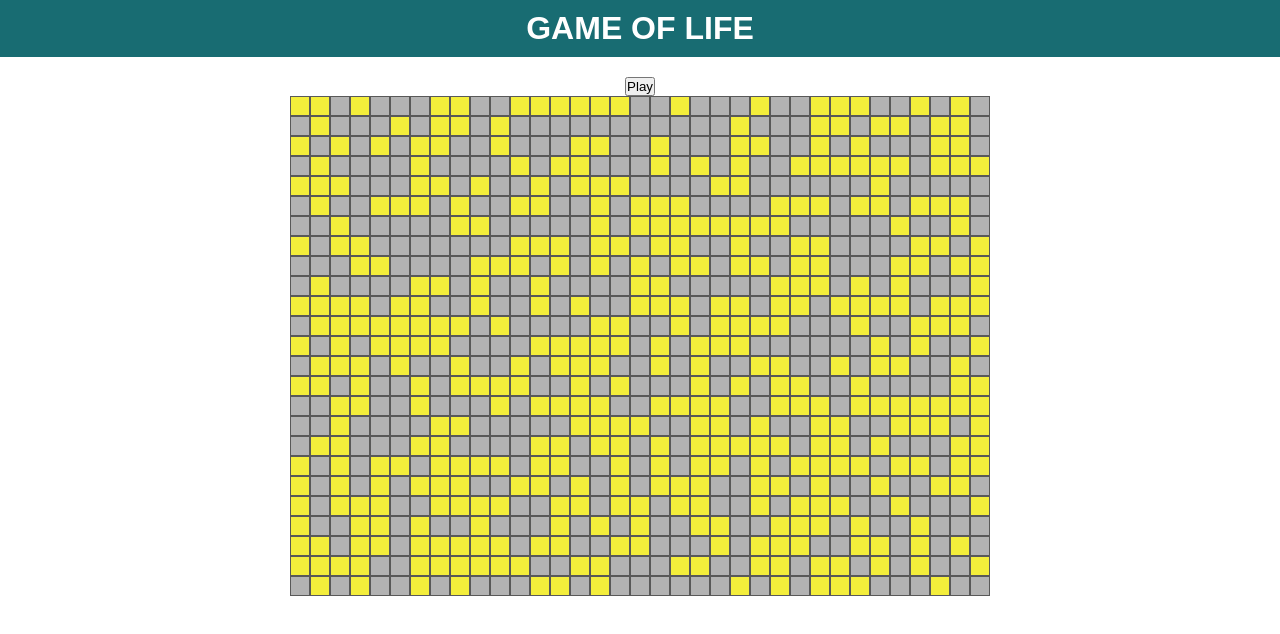
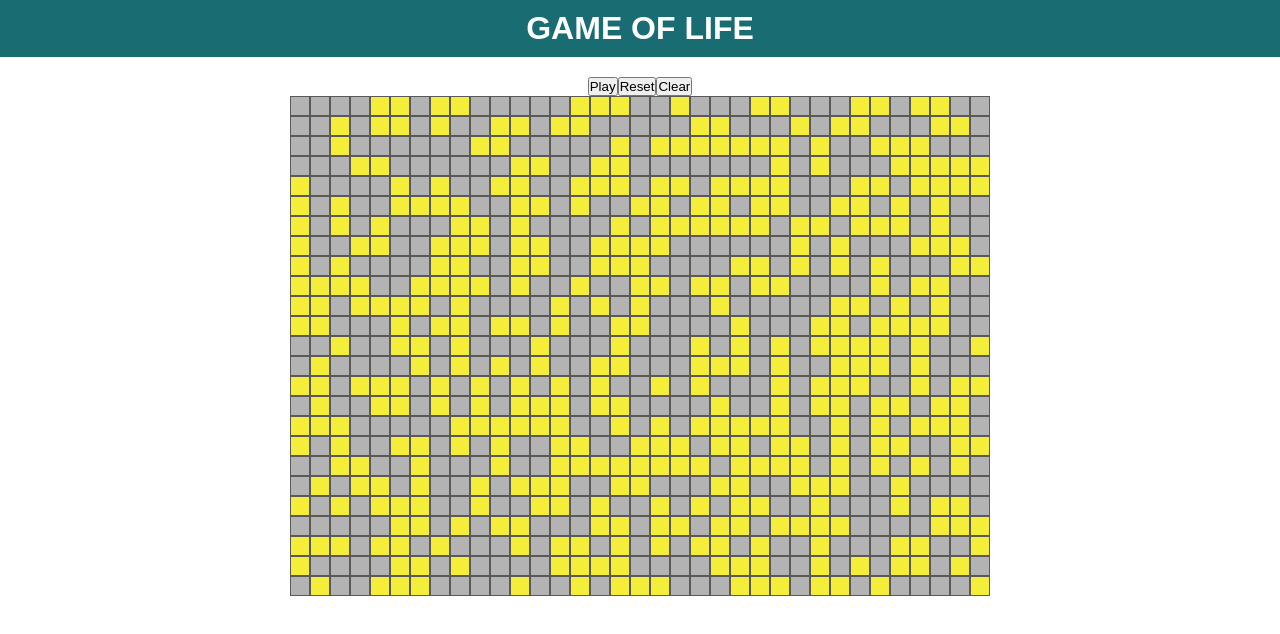
Before and after one commit to Gregfanyan/game-of-life, a React (Create React App) app: page / in a window 1280 px wide. Shown: the top 634 px of the page. Built offline with nearby package versions, Linux system fonts and the light colour scheme.

Commit message:
✨ added game control buttons

```diff
--- a/src/App.tsx
+++ b/src/App.tsx
@@ -1,7 +1,8 @@
-import React, { useState, useCallback, useRef } from "react";
+import React, { useState, useCallback, useRef, useEffect } from "react";
 import Header from "./components/Header";
 import "./App.css";
 import GameBoard from "./components/GameBoard";
+import PlayerControls from "./components/PlayerControls";
 
 const numOfRows = 25;
 const numOfCols = 35;
@@ -30,13 +31,17 @@ const positions = [
 ];
 
 function App() {
-  const [grid, setGrid] = useState<number[][]>(randomGrid());
+  const [grid, setGrid] = useState<number[][]>([]);
   const [isStart, setIsStart] = useState<boolean>(false);
 
   const startRef = useRef(isStart);
   startRef.current = isStart;
 
-  function runGame(grid: number[][]) {
+  useEffect(() => {
+    setGrid(randomGrid());
+  }, []);
+
+  const runGame = useCallback((grid: number[][]) => {
     if (!startRef.current) {
       return;
     }
@@ -67,25 +72,31 @@ function App() {
       });
       return next;
     });
-  }
-  const startButtonTitle = isStart ? "Stop" : "Play";
+  }, []);
+
+  const generateEmptyGrid = (): number[][] => {
+    const rows = [];
+    for (let i = 0; i < numOfRows; i++) {
+      rows.push(Array.from(Array(numOfCols), () => 0));
+    }
+    return rows;
+  };
+
   return (
     <>
       <Header />
       <main>
-        <button
-          onClick={() => {
-            setIsStart(!isStart);
-            if (!isStart) {
-              startRef.current = true;
-            }
-            setInterval(() => {
-              runGame(grid);
-            }, 1000);
-          }}
-        >
-          {startButtonTitle}
-        </button>
+        <PlayerControls
+          setIsStart={setIsStart}
+          isStart={isStart}
+          startRef={startRef}
+          grid={grid}
+          runGame={runGame}
+          setGrid={setGrid}
+          randomGrid={randomGrid}
+          generateEmptyGrid={generateEmptyGrid}
+        />
+
         <div
           style={{
             display: "grid",
--- a/src/components/GameBoard/index.tsx
+++ b/src/components/GameBoard/index.tsx
@@ -1,8 +1,8 @@
 import React, { FunctionComponent } from "react";
 import styles from "./GameBoard.module.css";
 const GameBoard: FunctionComponent<{
-  colIndex: any;
-  rowIndex: any;
+  colIndex: number;
+  rowIndex: number;
   setGrid: Function;
   grid: number[][];
 }> = ({ setGrid, grid, colIndex, rowIndex }) => {
--- /dev/null
+++ b/src/components/PlayerControls/index.tsx
@@ -0,0 +1,45 @@
+import React, { FunctionComponent } from "react";
+
+const PlayerControls: FunctionComponent<{
+  setIsStart: Function;
+  isStart: boolean;
+  startRef: React.MutableRefObject<boolean>;
+  grid: number[][];
+  setGrid: Function;
+  runGame: (grid: number[][]) => void;
+  randomGrid: any;
+  generateEmptyGrid: Function;
+}> = ({
+  setIsStart,
+  isStart,
+  startRef,
+  runGame,
+  grid,
+  setGrid,
+  randomGrid,
+  generateEmptyGrid,
+}) => {
+  const startButtonTitle = isStart ? "Stop" : "Play";
+
+  return (
+    <>
+      <button
+        onClick={() => {
+          setIsStart(!isStart);
+          if (!isStart) {
+            startRef.current = true;
+          }
+          setInterval(() => {
+            runGame(grid);
+          }, 1000);
+        }}
+      >
+        {startButtonTitle}
+      </button>
+      <button onClick={() => setGrid(randomGrid())}>Reset</button>
+      <button onClick={() => setGrid(generateEmptyGrid)}>Clear</button>
+    </>
+  );
+};
+
+export default PlayerControls;
```
